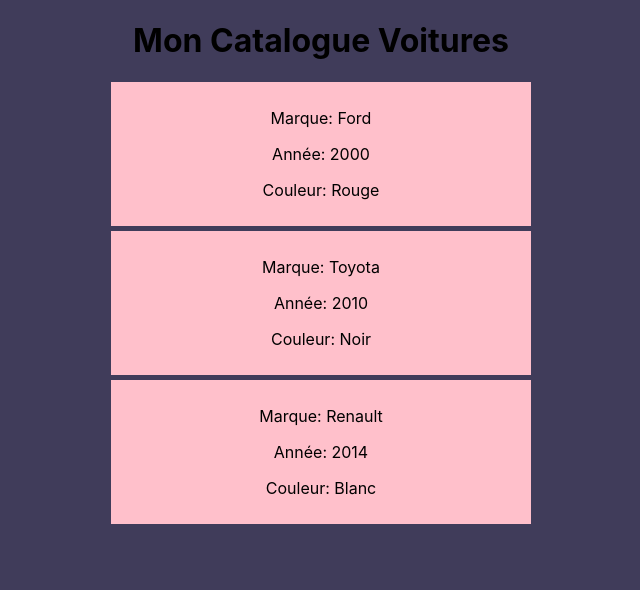
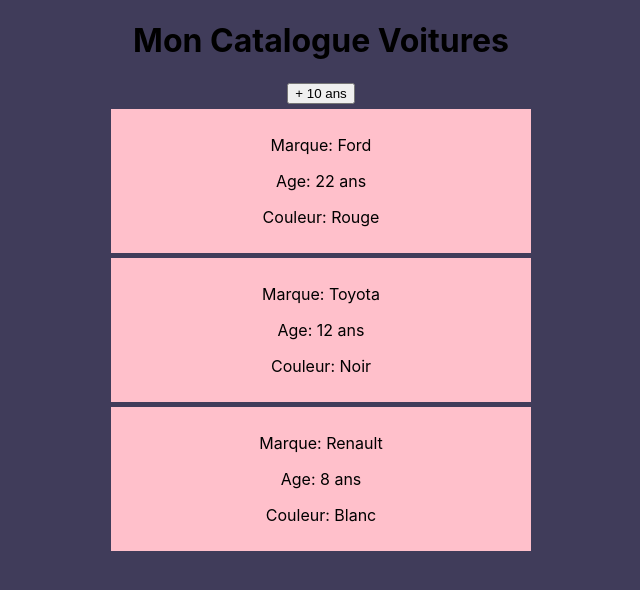
Before and after one commit to Benyachou/React-Projet, a React (Create React App) app in the folder projet-1/: page / in a window 1280 px wide. Shown: the top 590 px of the page, without its empty margins (319-959 px from the left). Built offline with nearby package versions, Linux system fonts and the light colour scheme.

Commit message:
ADD: Year dynamic

```diff
--- a/projet-1/src/components/Cars.js
+++ b/projet-1/src/components/Cars.js
@@ -6,7 +6,7 @@
         return (
             <div style={ {backgroundColor: 'pink', width: '400px', padding: '10px', margin: '5px auto'} }>
                 <p>Marque: { children }</p>
-                <p>Année: { year }</p>
+                <p>Age: { year }</p>
                 {colorInfo}
             </div>
         )
--- a/projet-1/src/components/Mycars.js
+++ b/projet-1/src/components/Mycars.js
@@ -11,15 +11,28 @@
         ]
     }
 
+    addTenYears = () => {
 
+        const updatedState = this.state.voitures.map((param) => {
+            return param.year += 10;
+        })
+        this.setState({
+            updatedState
+        })
+    }
     render() {
+
+        const year = new Date().getFullYear();
+
         return (
             <div>
                 <h1>{this.props.title}</h1>
 
-                <Car color={this.state.voitures[0].color} year={this.state.voitures[0].year} > {this.state.voitures[0].name} </Car>
-                <Car color={this.state.voitures[1].color} year={this.state.voitures[1].year}> {this.state.voitures[1].name} </Car>
-                <Car color={this.state.voitures[2].color} year={this.state.voitures[2].year}> {this.state.voitures[2].name} </Car>
+                <button onClick={this.addTenYears}> + 10 ans</button>
+
+                <Car color={this.state.voitures[0].color} year={year - this.state.voitures[0].year + ' ans'} > {this.state.voitures[0].name} </Car>
+                <Car color={this.state.voitures[1].color} year={year - this.state.voitures[1].year + ' ans'}> {this.state.voitures[1].name} </Car>
+                <Car color={this.state.voitures[2].color} year={year - this.state.voitures[2].year + ' ans'}> {this.state.voitures[2].name} </Car>
             </div>
 
         )
```
